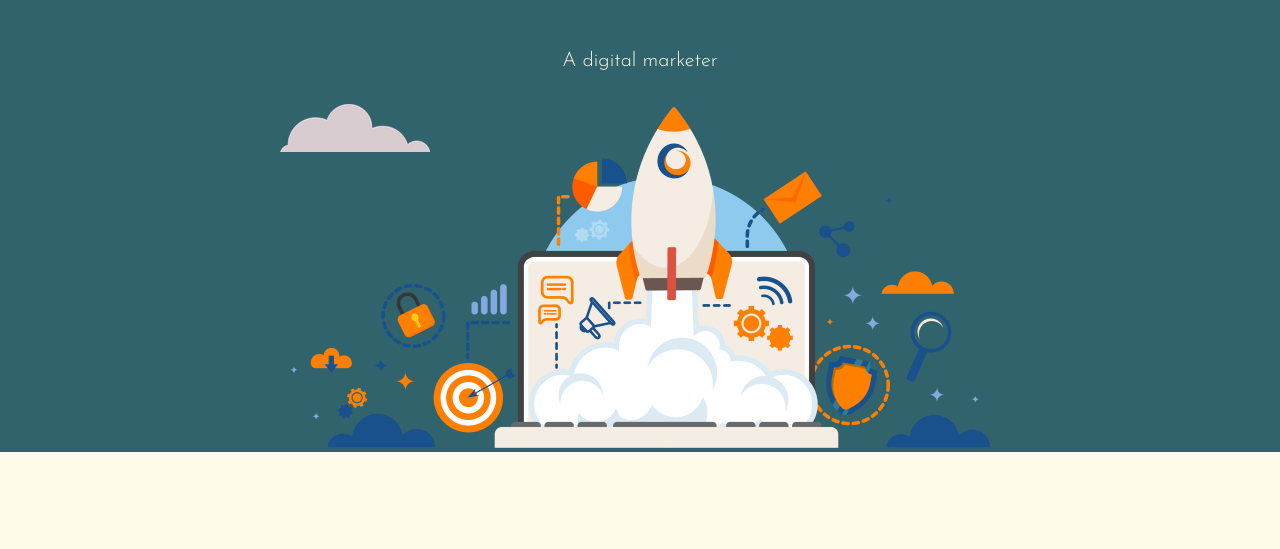
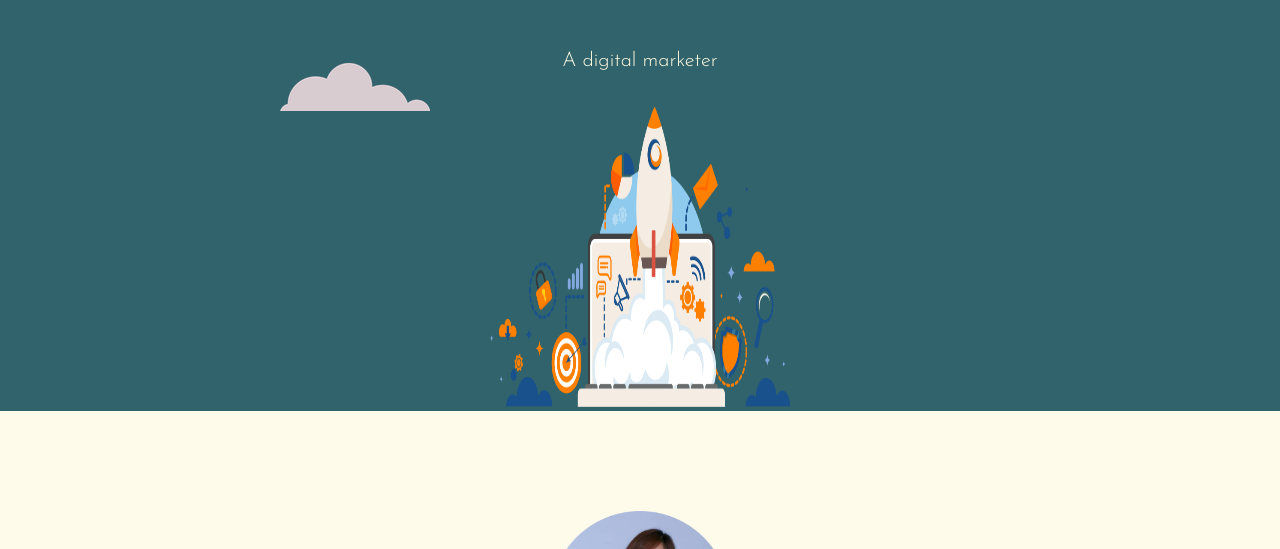
Before and after one commit to chutimonchch/css-portfolio, a plain HTML site: page index.html in a window 1280 px wide. Shown: the part 203-752 px from the top of the page. Drawn offline with Linux system fonts and the light colour scheme.

Commit message:
Add files via upload

```diff
--- a/css/styles.css
+++ b/css/styles.css
@@ -73,7 +73,8 @@ p {
 }
 
 .digital-tools {
-    size-adjust: 30%;
+    width: 300px;
+    height: 300px;
 }
 .profile-image {
     width: 180px;
```
